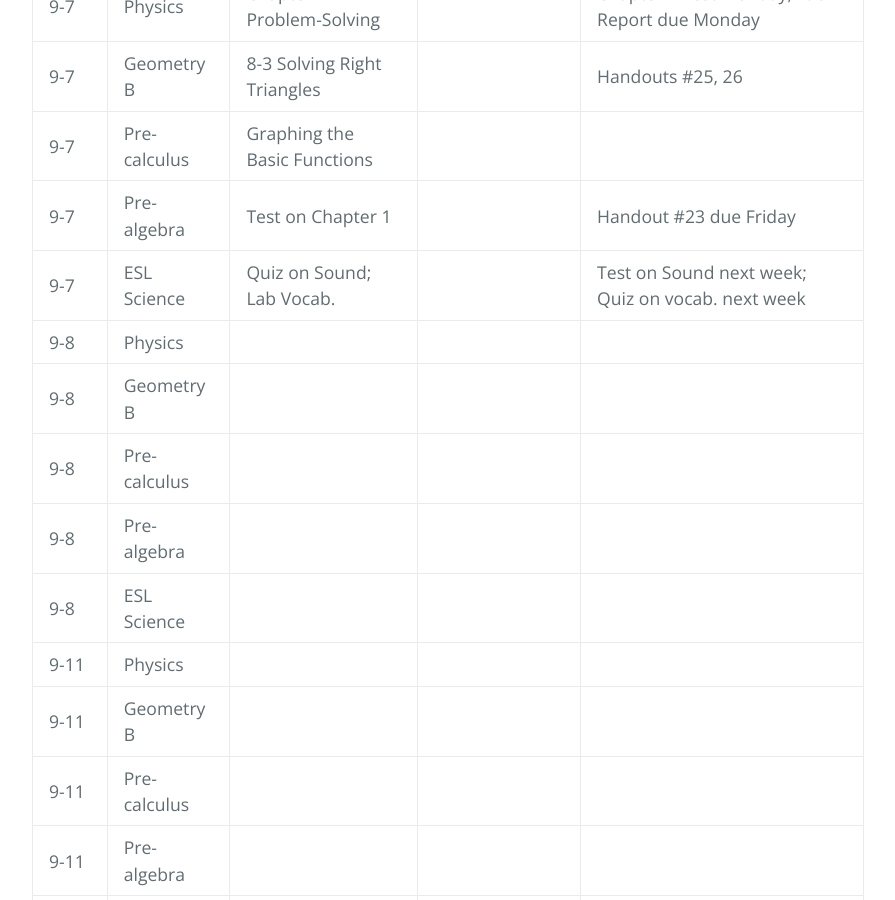
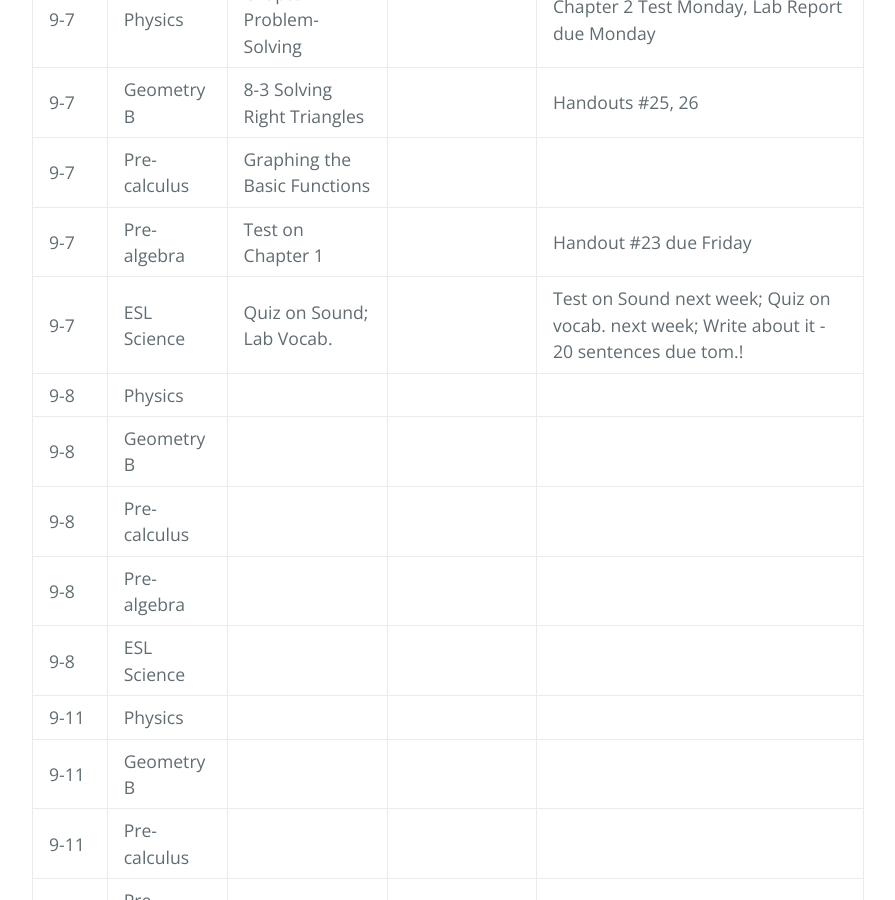
Before and after one commit to gpayoo/gpayoo, a Jekyll site: the page built from index.md, in a window 1280 px wide and 900 px high, scrolled down 667 px. Shown: the whole window, without its empty margins (192-1087 px from the left). Built offline with Jekyll 4.4.1, drawn with Linux system fonts in a browser that asks for light colours; our own code applies the rules of GitHub Pages for plain Markdown files.

Commit message:
Update index.md

```diff
--- a/index.md
+++ b/index.md
@@ -13,7 +13,7 @@ layout: default
 | 9-7 | Geometry B | 8-3 Solving Right Triangles | | Handouts #25, 26 |
 | 9-7 | Pre-calculus | Graphing the Basic Functions | |
 | 9-7 | Pre-algebra | Test on Chapter 1| | Handout #23 due Friday
-| 9-7 | ESL Science | Quiz on Sound; Lab Vocab.  |  | Test on Sound next week; Quiz on vocab. next week
+| 9-7 | ESL Science | Quiz on Sound; Lab Vocab.  |  | Test on Sound next week; Quiz on vocab. next week; Write about it - 20 sentences due tom.!
 | 9-8 | Physics |  | |
 | 9-8 | Geometry B |  | | |
 | 9-8 | Pre-calculus |  | |
```
